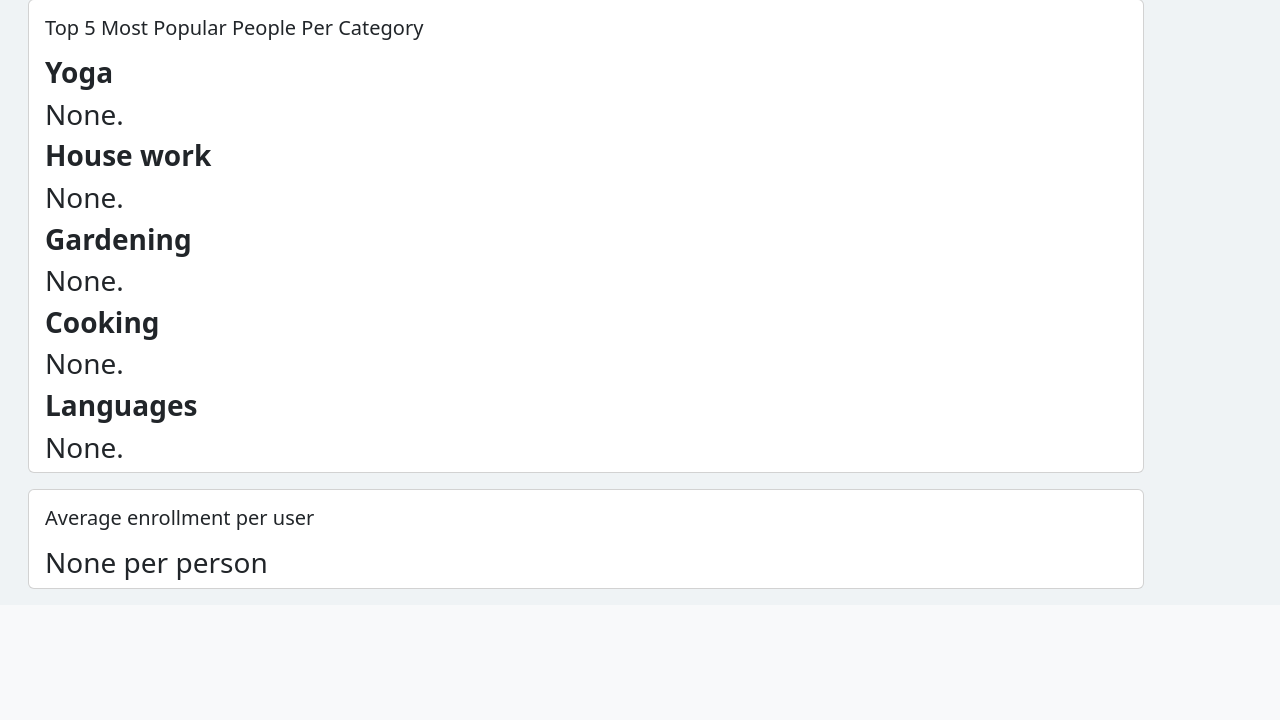
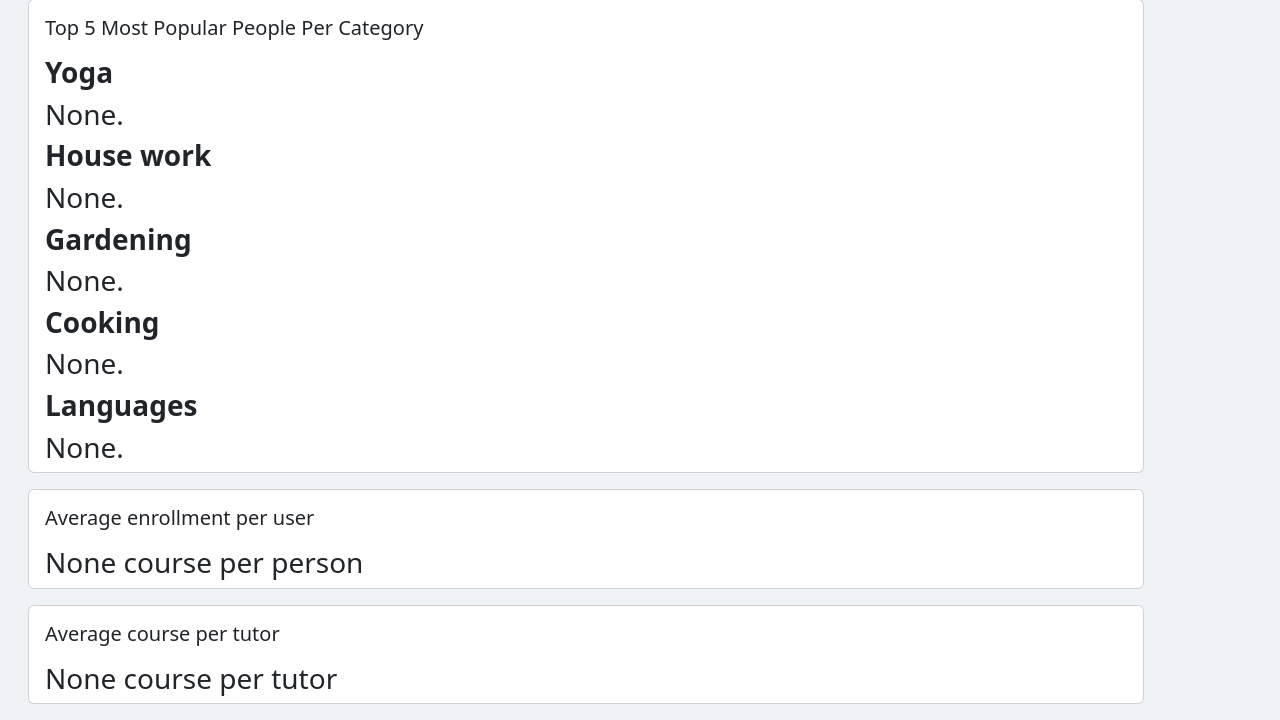
Before and after one commit to PichapopRo/community-tutor, a Django app: page /local-tutor/statistics in a window 1280 px wide. Shown: the part 650-1370 px from the top of the page. Before the commit the page ends 1239 px from the top, so only its background shows below. Run offline with Django 5.2, Linux system fonts and the light colour scheme; data comes from the database, SQL or seed files in the repository; data that the repository does not hold is empty; some web fonts are replaced.

Commit message:
Completed Average course per tutor

```diff
--- a/webpage/templates/statistics.html
+++ b/webpage/templates/statistics.html
@@ -57,7 +57,12 @@
 
         <div class="card my-3">
             <h5 class="card-title mx-3 my-3">Average enrollment per user</h5>
-            <h3 class="card-label mx-3 ">{{ avg_num_enroll }} per person</h3>
+            <h3 class="card-label mx-3 ">{{ avg_num_enroll }} course per person</h3>
+        </div>
+
+        <div class="card my-3">
+            <h5 class="card-title mx-3 my-3">Average course per tutor</h5>
+            <h3 class="card-label mx-3 ">{{ avg_course_per_tutor }} course per tutor</h3>
         </div>
 
     </div>
--- a/webpage/views.py
+++ b/webpage/views.py
@@ -13,7 +13,7 @@ from webpage.forms import SessionForm
 import logging
 from django.contrib.auth.mixins import LoginRequiredMixin
 from django.utils import timezone
-from django.db.models import Count, OuterRef, Subquery, Avg
+from django.db.models import Count, OuterRef, Subquery, Avg, Q
 from django.contrib.auth.models import User
 from typing import Iterable
 
@@ -198,6 +198,14 @@ class StatisticView(generic.TemplateView):
         average = User.objects.annotate(num_enroll=Count("joined_sessions")).aggregate(Avg("num_enroll"))
         return average['num_enroll__avg']
 
+    def get_avg_courses_per_tutor(self) -> float:
+        tutors_with_session_counts = User.objects.annotate(num_courses=Count('session'))
+
+        tutors_with_sessions = tutors_with_session_counts.filter(num_courses__gt=0)
+
+        average = tutors_with_sessions.aggregate(Avg('num_courses'))
+        return average['num_courses__avg']
+
     def get_context_data(self, **kwargs: Any) -> dict[str, Any]:
         NUMBER_OF_POPULAR_TUTORS = 5
         context =  super().get_context_data(**kwargs)
@@ -206,6 +214,7 @@ class StatisticView(generic.TemplateView):
         context['popular_categories'] = self.get_popular_category(NUMBER_OF_POPULAR_TUTORS)
         context['popular_per_category'] = self.get_top_5_of_each_category()
         context['avg_num_enroll'] = self.get_avg_enrollment_per_user()
+        context['avg_course_per_tutor'] = self.get_avg_courses_per_tutor()
 
         return context
 
```
